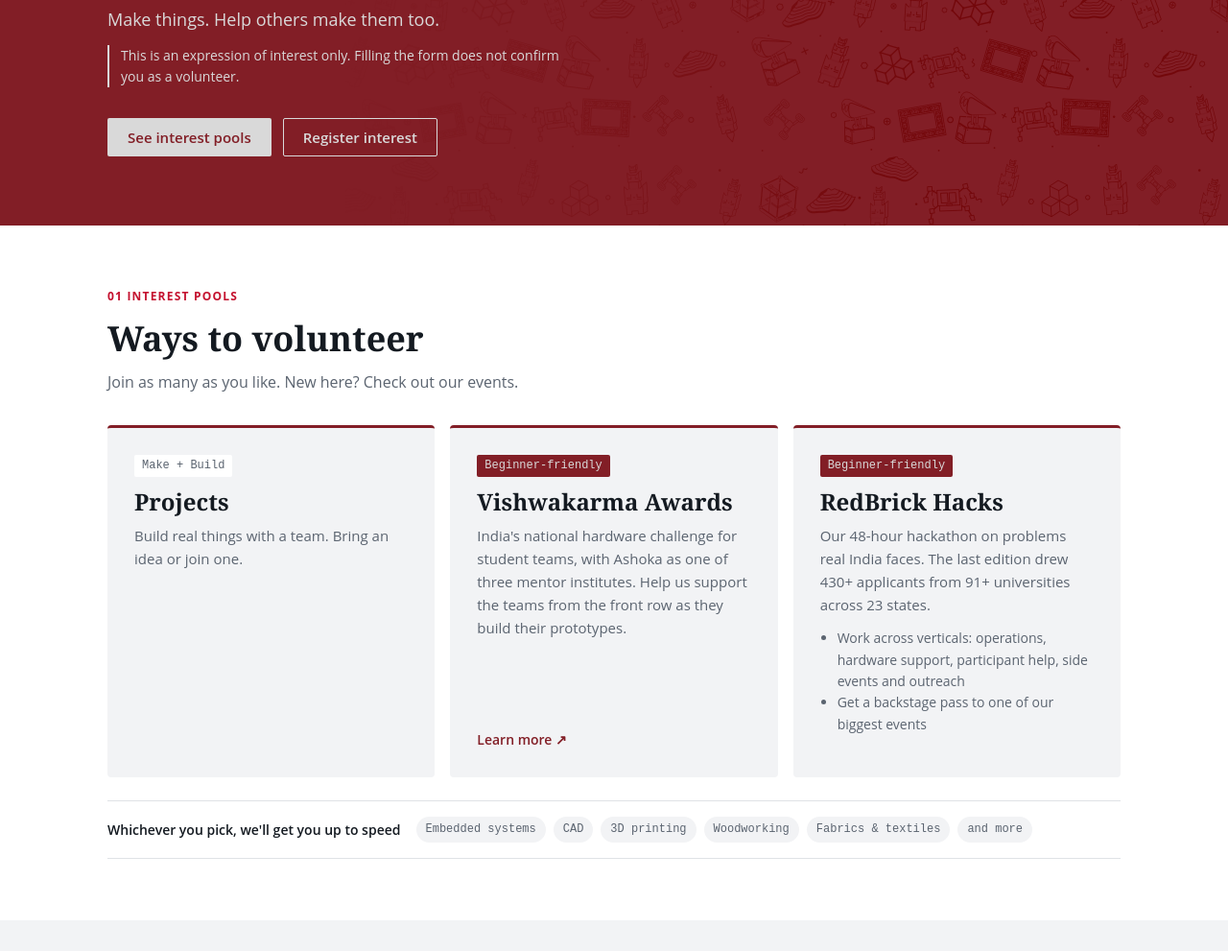
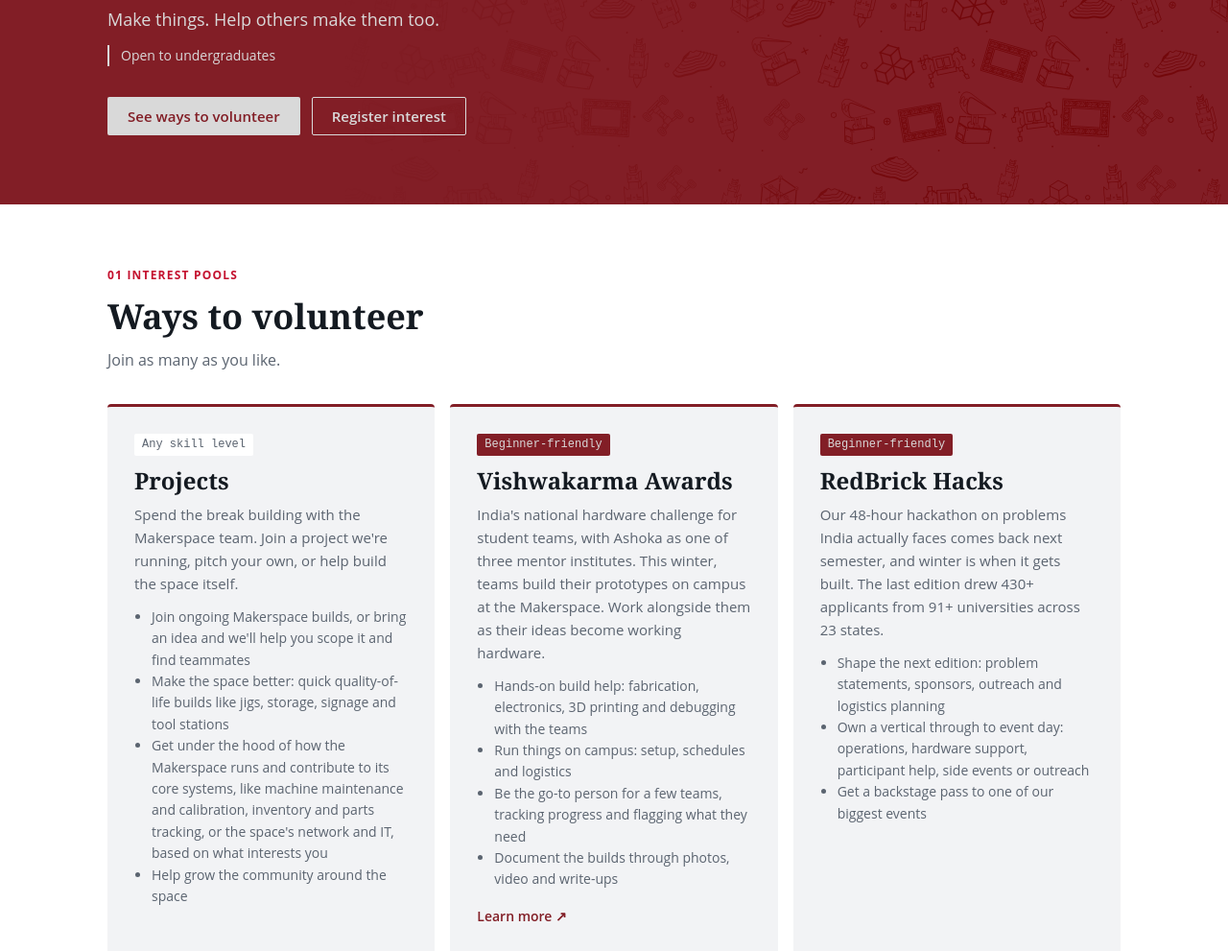
Before and after one commit to CDhivyaBharathi/interest-form, a plain HTML site: page index.html in a window 1280 px wide. Shown: the part 380-1371 px from the top of the page at 96% size. Drawn offline with Linux system fonts and the light colour scheme.

Commit message:
Add winter break framing and expand interest pool blurbs
- Rewrite the Projects, Vishwakarma Awards and RedBrick Hacks blurbs with
  bullet points; tag Projects "Any skill level"
- Hero: "Volunteer at the Makerspace this winter break", note that it is
  open to undergraduates, drop the duplicate disclaimer
- Rename "Interest pools" nav links to "Ways to volunteer"
- Remove the unlinked "Check out our events" line
- List Major in the privacy policy
- Version the CSS/JS links so browsers fetch the new files

Co-Authored-By: Claude Opus 5.5 <noreply@anthropic.com>
Claude-Session: https://claude.ai/code/session_01XETPjkEaLjsVCYRtXa1JVq

```diff
--- a/app.js
+++ b/app.js
@@ -20,18 +20,28 @@ const CONFIG = {
   opportunities: [
     {
       id: "projects",
-      tag: "Make + Build",
+      tag: "Any skill level",
       title: "Projects",
-      summary: "Build real things with a team. Bring an idea or join one.",
-      details: [],
+      summary: "Spend the break building with the Makerspace team. Join a project we're running, pitch your own, or help build the space itself.",
+      details: [
+        "Join ongoing Makerspace builds, or bring an idea and we'll help you scope it and find teammates",
+        "Make the space better: quick quality-of-life builds like jigs, storage, signage and tool stations",
+        "Get under the hood of how the Makerspace runs and contribute to its core systems, like machine maintenance and calibration, inventory and parts tracking, or the space's network and IT, based on what interests you",
+        "Help grow the community around the space",
+      ],
     },
     {
       id: "vishwakarma-awards",
       tag: "Beginner-friendly",
       isNew: true,
       title: "Vishwakarma Awards",
-      summary: "India's national hardware challenge for student teams, with Ashoka as one of three mentor institutes. Help us support the teams from the front row as they build their prototypes.",
-      details: [],
+      summary: "India's national hardware challenge for student teams, with Ashoka as one of three mentor institutes. This winter, teams build their prototypes on campus at the Makerspace. Work alongside them as their ideas become working hardware.",
+      details: [
+        "Hands-on build help: fabrication, electronics, 3D printing and debugging with the teams",
+        "Run things on campus: setup, schedules and logistics",
+        "Be the go-to person for a few teams, tracking progress and flagging what they need",
+        "Document the builds through photos, video and write-ups",
+      ],
       moreInfo: "https://www.vishwakarma-awards.org/#viswakarma-awards",
     },
     {
@@ -39,9 +49,10 @@ const CONFIG = {
       tag: "Beginner-friendly",
       isNew: true,
       title: "RedBrick Hacks",
-      summary: "Our 48-hour hackathon on problems real India faces. The last edition drew 430+ applicants from 91+ universities across 23 states.",
+      summary: "Our 48-hour hackathon on problems India actually faces comes back next semester, and winter is when it gets built. The last edition drew 430+ applicants from 91+ universities across 23 states.",
       details: [
-        "Work across verticals: operations, hardware support, participant help, side events and outreach",
+        "Shape the next edition: problem statements, sponsors, outreach and logistics planning",
+        "Own a vertical through to event day: operations, hardware support, participant help, side events or outreach",
         "Get a backstage pass to one of our biggest events",
       ],
     },
--- a/index.html
+++ b/index.html
@@ -10,20 +10,20 @@
   -->
   <meta http-equiv="Content-Security-Policy" content="default-src 'none'; script-src 'self' https://accounts.google.com/gsi/client; style-src 'self' https://fonts.googleapis.com https://accounts.google.com/gsi/style 'unsafe-inline'; font-src https://fonts.gstatic.com; img-src 'self' data:; connect-src https://accounts.google.com/gsi/ https://script.google.com https://script.googleusercontent.com; frame-src https://accounts.google.com/gsi/; base-uri 'none'; form-action 'none'">
   <meta name="referrer" content="strict-origin-when-cross-origin">
-  <title>Volunteer Interest · Makerspace</title>
+  <title>Winter Break Volunteering · Makerspace</title>
   <link rel="preconnect" href="https://fonts.googleapis.com">
   <link rel="preconnect" href="https://fonts.gstatic.com" crossorigin>
   <link href="https://fonts.googleapis.com/css2?family=JetBrains+Mono&family=Open+Sans:wght@400;600;700&family=Zilla+Slab:wght@600;700&display=swap" rel="stylesheet">
   <link rel="icon" type="image/png" href="assets/favicon.png">
   <link rel="apple-touch-icon" href="assets/apple-touch-icon.png">
-  <link rel="stylesheet" href="styles.css">
+  <link rel="stylesheet" href="styles.css?v=4">
 </head>
 <body class="locked">
   <header class="nav">
     <div class="container nav-inner">
       <p class="brand"><img class="brand-mark" src="assets/makerspace-mark.png" alt="" width="37" height="32"><span class="wordmark">Makerspace</span></p>
       <nav class="nav-links" aria-label="Page sections">
-        <button type="button" data-scroll="opportunities">Interest pools</button>
+        <button type="button" data-scroll="opportunities">Ways to volunteer</button>
         <button type="button" data-scroll="interest-form" class="active">Register interest</button>
       </nav>
       <!-- Phones: menu button that opens the side drawer -->
@@ -41,7 +41,7 @@
       <button type="button" class="drawer-close" id="menu-close" aria-label="Close menu">&times;</button>
     </div>
     <nav class="drawer-links" aria-label="Page sections">
-      <button type="button" data-scroll="opportunities">Interest pools</button>
+      <button type="button" data-scroll="opportunities">Ways to volunteer</button>
       <button type="button" data-scroll="interest-form">Register interest</button>
     </nav>
     <p class="drawer-foot">Mphasis AI &amp; Applied Tech Lab · Ashoka University</p>
@@ -50,13 +50,11 @@
   <section class="hero">
     <div class="container">
       <p class="eyebrow eyebrow-on-brand">Mphasis AI &amp; Applied Tech Lab</p>
-      <h1>Volunteer at the Makerspace.</h1>
+      <h1>Volunteer at<br>the&nbsp;Makerspace<br><span class="hero-season">this winter break.</span></h1>
       <p class="hero-lead">Make things. Help others make them too.</p>
-      <p class="hero-note">
-        This is an expression of interest only. Filling the form does not confirm you as a volunteer.
-      </p>
+      <p class="hero-note">Open to undergraduates</p>
       <div class="hero-actions">
-        <button type="button" class="btn btn-on-brand" data-scroll="opportunities">See interest pools</button>
+        <button type="button" class="btn btn-on-brand" data-scroll="opportunities">See ways to volunteer</button>
         <button type="button" class="btn btn-on-brand-outline" data-scroll="interest-form">Register interest</button>
       </div>
     </div>
@@ -66,7 +64,7 @@
     <div class="container">
       <p class="eyebrow">01 Interest pools</p>
       <h2>Ways to volunteer</h2>
-      <p class="section-lead">Join as many as you like. New here? Check out our events.</p>
+      <p class="section-lead">Join as many as you like.</p>
 
       <div class="card-grid" id="opportunity-cards"></div>
 
@@ -199,6 +197,6 @@
   </footer>
 
   <script src="https://accounts.google.com/gsi/client" async defer></script>
-  <script src="app.js"></script>
+  <script src="app.js?v=2"></script>
 </body>
 </html>
--- a/styles.css
+++ b/styles.css
@@ -157,7 +157,9 @@ h3 { font-weight: 600; font-size: 1.25rem; line-height: 1.35; margin: 0; }
             mask-image: linear-gradient(180deg, rgba(0, 0, 0, 0.25), rgba(0, 0, 0, 0.6));
   }
 }
-.hero h1 { font-size: clamp(2.25rem, 7vw, 4rem); line-height: 1.05; text-transform: uppercase; max-width: 14ch; }
+.hero h1 { font-size: clamp(1.75rem, 8vw, 4rem); line-height: 1.05; text-transform: uppercase; }
+/* "this winter break" in the hero heading, picked out in beige. */
+.hero-season { color: var(--beige-100); }
 .hero-lead { font-size: 1.125rem; max-width: 60ch; margin: 24px 0 12px; }
 .hero-note {
   font-size: 14px; margin: 0 0 32px; padding-left: 12px;
```
Also changed, not shown: pages/privacy.html (+1 -0 lines).
